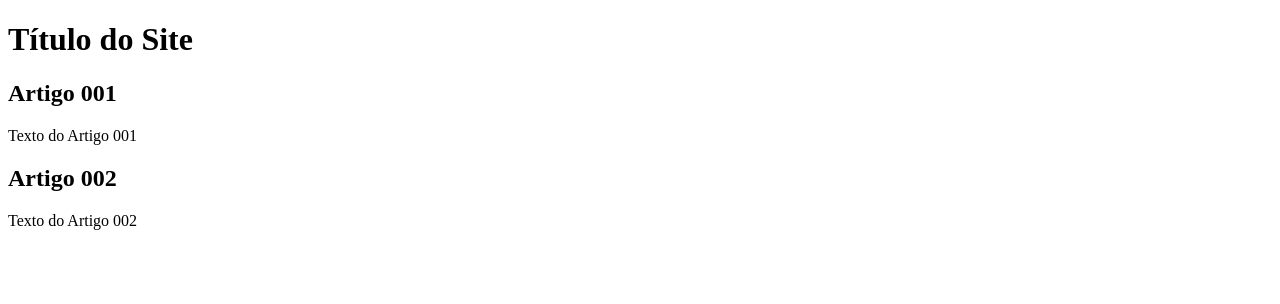
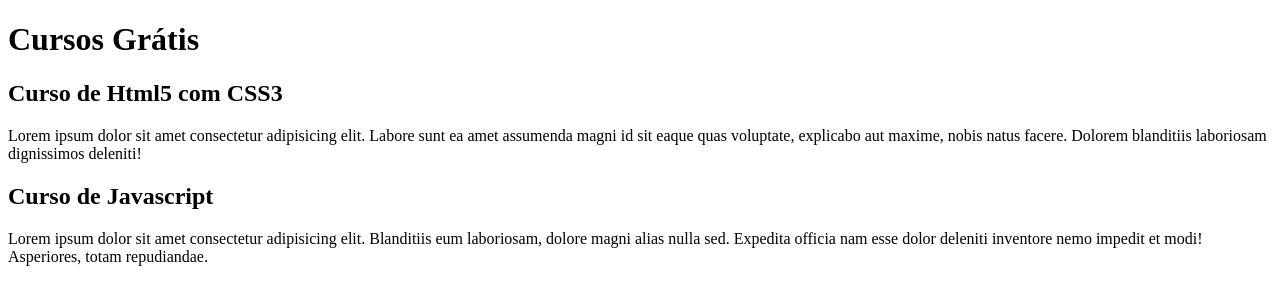
Before and after one commit to PedroBello2023/Website-Simples, a plain HTML site: page index.html in a window 1280 px wide. Drawn offline with Linux system fonts and the light colour scheme.

Commit message:
conteudo
comecei a escrever o conteúdo.

```diff
--- a/index.html
+++ b/index.html
@@ -8,15 +8,15 @@
 <body>
     <main>
         <head>
-            <h1>Título do Site</h1>
+            <h1>Cursos Grátis</h1>
         </head>
         <article>
-            <h2>Artigo 001</h2>
-            <p>Texto do Artigo 001</p>
+            <h2>Curso de Html5 com CSS3</h2>
+            <p>Lorem ipsum dolor sit amet consectetur adipisicing elit. Labore sunt ea amet assumenda magni id sit eaque quas voluptate, explicabo aut maxime, nobis natus facere. Dolorem blanditiis laboriosam dignissimos deleniti!</p>
         </article>
         <article>
-            <h2>Artigo 002</h2>
-            <p>Texto do Artigo 002</p>
+            <h2>Curso de Javascript</h2>
+            <p>Lorem ipsum dolor sit amet consectetur adipisicing elit. Blanditiis eum laboriosam, dolore magni alias nulla sed. Expedita officia nam esse dolor deleniti inventore nemo impedit et modi! Asperiores, totam repudiandae.</p>
         </article>
     </main>
 </body>
```
